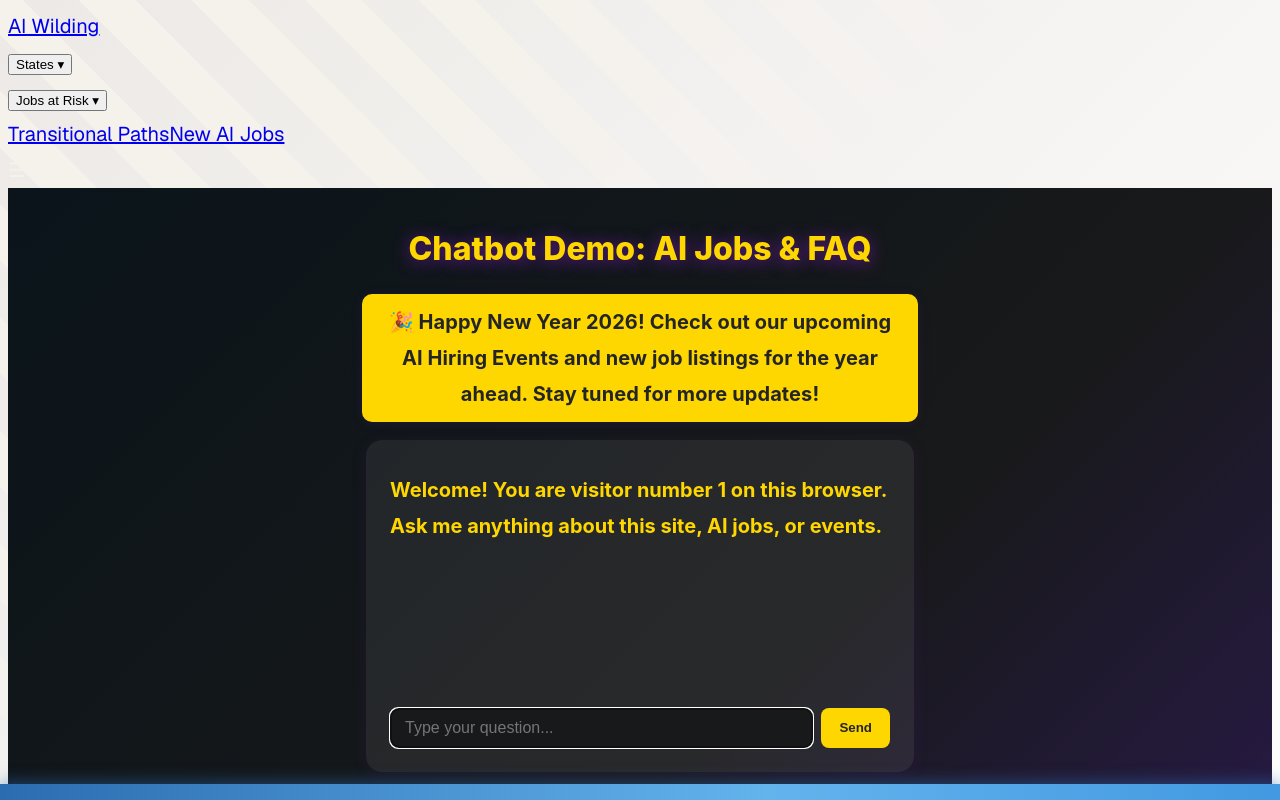
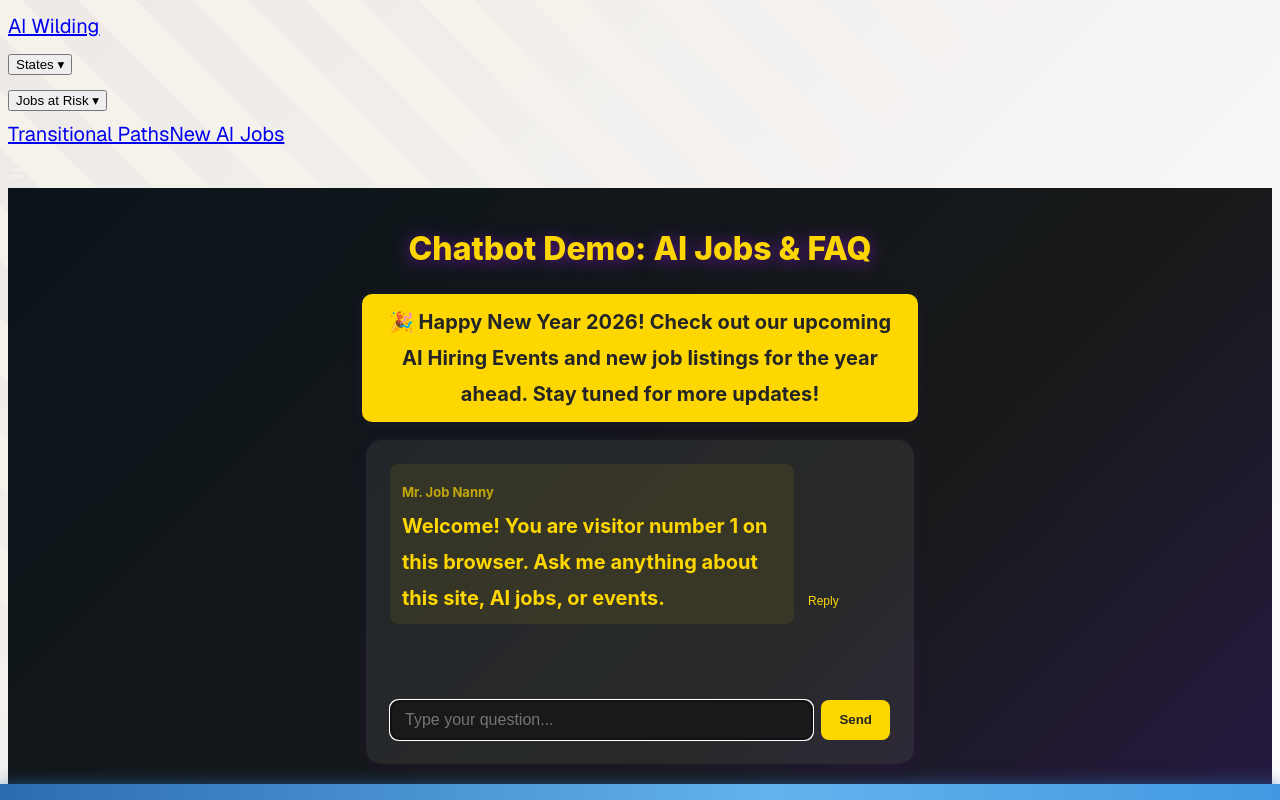
Before and after one commit to Shellzonit/auralis-sanctuary-, a Next.js app: page /chatbot-demo in a window 1280 px wide. Shown: the top 800 px of the page. Built offline with nearby package versions, Linux system fonts and the light colour scheme; no server answers.

Commit message:
feat: threaded chat and rename bot to Mr. Job Nanny in chatbot demo

```diff
--- a/app/chatbot-demo/page.tsx
+++ b/app/chatbot-demo/page.tsx
@@ -156,9 +156,12 @@ const JOB_SUGGESTIONS = [
 
 export default function ChatbotDemo() {
   const [visitorNum, setVisitorNum] = useState<number | null>(null);
-  const [messages, setMessages] = useState<{from: string, text: string}[]>([]);
+  // Threaded messages: { id, from, text, parentId }
+  const [messages, setMessages] = useState<Array<{id: number, from: string, text: string, parentId?: number}>>([]);
   const [input, setInput] = useState("");
   const [loading, setLoading] = useState(false);
+  const [replyTo, setReplyTo] = useState<number | null>(null);
+  const nextId = React.useRef(1);
 
   // On mount, increment and get visitor number from localStorage
   useEffect(() => {
@@ -172,12 +175,13 @@ export default function ChatbotDemo() {
     } catch {}
     setVisitorNum(num);
     setMessages([
-      { from: "bot", text: `Welcome! You are visitor number ${num} on this browser. Ask me anything about this site, AI jobs, or events.` }
+      { id: 0, from: "Mr. Job Nanny", text: `Welcome! You are visitor number ${num} on this browser. Ask me anything about this site, AI jobs, or events.`, parentId: undefined }
     ]);
+    nextId.current = 1;
     recordChatbotVisit();
   }, []);
 
-    function getBotResponse(userMsg: string) {
+  function getBotResponse(userMsg: string) {
       const msg = userMsg.toLowerCase();
       // 1. Announcement/news match
       if (/(news|announcement|update|what's new|latest)/.test(msg)) {
@@ -260,15 +264,45 @@ export default function ChatbotDemo() {
     e.preventDefault();
     if (!input.trim()) return;
     const userMsg = input.trim();
-    setMessages(msgs => [...msgs, { from: "user", text: userMsg }]);
+    const msgId = nextId.current++;
+    setMessages(msgs => [...msgs, { id: msgId, from: "You", text: userMsg, parentId: replyTo ?? undefined }]);
     setInput("");
     setLoading(true);
     setTimeout(() => {
       const botReply = getBotResponse(userMsg);
-      setMessages(msgs => [...msgs, { from: "bot", text: botReply }]);
+      setMessages(msgs => [
+        ...msgs,
+        { id: nextId.current++, from: "Mr. Job Nanny", text: botReply, parentId: replyTo ?? undefined }
+      ]);
       setLoading(false);
+      setReplyTo(null);
     }, 600);
   };
+
+  // Render threaded messages (one level deep)
+  function renderMessages(parentId?: number) {
+    return messages
+      .filter(m => m.parentId === parentId)
+      .map(m => (
+        <div key={m.id} style={{ marginLeft: parentId !== undefined ? 32 : 0, marginBottom: 8 }}>
+          <div style={{
+            textAlign: m.from === "Mr. Job Nanny" ? "left" : "right",
+            color: m.from === "Mr. Job Nanny" ? "#ffd700" : "#fff8dc",
+            fontWeight: m.from === "Mr. Job Nanny" ? 700 : 400,
+            background: m.from === "Mr. Job Nanny" ? "rgba(255,215,0,0.08)" : "rgba(255,255,255,0.05)",
+            borderRadius: 8,
+            padding: "8px 12px",
+            display: 'inline-block',
+            maxWidth: 380
+          }}>
+            <span style={{ fontSize: 13, opacity: 0.7 }}>{m.from}</span><br />
+            {m.text}
+          </div>
+          <button onClick={() => setReplyTo(m.id)} style={{ marginLeft: 8, fontSize: 12, color: '#ffd700', background: 'none', border: 'none', cursor: 'pointer' }}>Reply</button>
+          {renderMessages(m.id)}
+        </div>
+      ));
+  }
 
   return (
     <main style={{ minHeight: "100vh", background: "linear-gradient(135deg, #0a141a 0%, #18191a 60%, #2a1a4d 100%)", fontFamily: "Inter, Arial, sans-serif", display: "flex", flexDirection: "column", alignItems: "center", padding: "0 1rem" }}>
@@ -293,22 +327,20 @@ export default function ChatbotDemo() {
       </div>
       <section style={{ maxWidth: 500, width: '100%', background: "rgba(255,255,255,0.07)", borderRadius: 16, padding: 24, boxShadow: "0 2px 16px #6a1b9a22", marginBottom: 32 }}>
         <div style={{ minHeight: 220, marginBottom: 16 }}>
-          {messages.map((msg, i) => (
-            <div key={i} style={{
-              textAlign: msg.from === "bot" ? "left" : "right",
-              color: msg.from === "bot" ? "#ffd700" : "#fff8dc",
-              margin: '8px 0',
-              fontWeight: msg.from === "bot" ? 700 : 400
-            }}>{msg.text}</div>
-          ))}
-          {loading && <div style={{ color: '#ffd700', fontStyle: 'italic' }}>Bot is typing…</div>}
+          {renderMessages(undefined)}
+          {loading && <div style={{ color: '#ffd700', fontStyle: 'italic' }}>Mr. Job Nanny is typing…</div>}
         </div>
         <form onSubmit={handleSend} style={{ display: 'flex', gap: 8 }}>
+          {replyTo !== null && (
+            <span style={{ color: '#ffd700', fontSize: 13, alignSelf: 'center' }}>
+              Replying to message #{replyTo} <button type="button" onClick={() => setReplyTo(null)} style={{ color: '#fff8dc', background: 'none', border: 'none', marginLeft: 4, cursor: 'pointer' }}>Cancel</button>
+            </span>
+          )}
           <input
             value={input}
             onChange={e => setInput(e.target.value)}
             style={{ flex: 1, borderRadius: 8, border: '1.5px solid #ffd700', padding: '10px 14px', fontSize: '1rem', background: '#18191a', color: '#fff8dc' }}
-            placeholder="Type your question..."
+            placeholder={replyTo !== null ? "Type your reply..." : "Type your question..."}
             disabled={loading}
             autoFocus
           />
```
